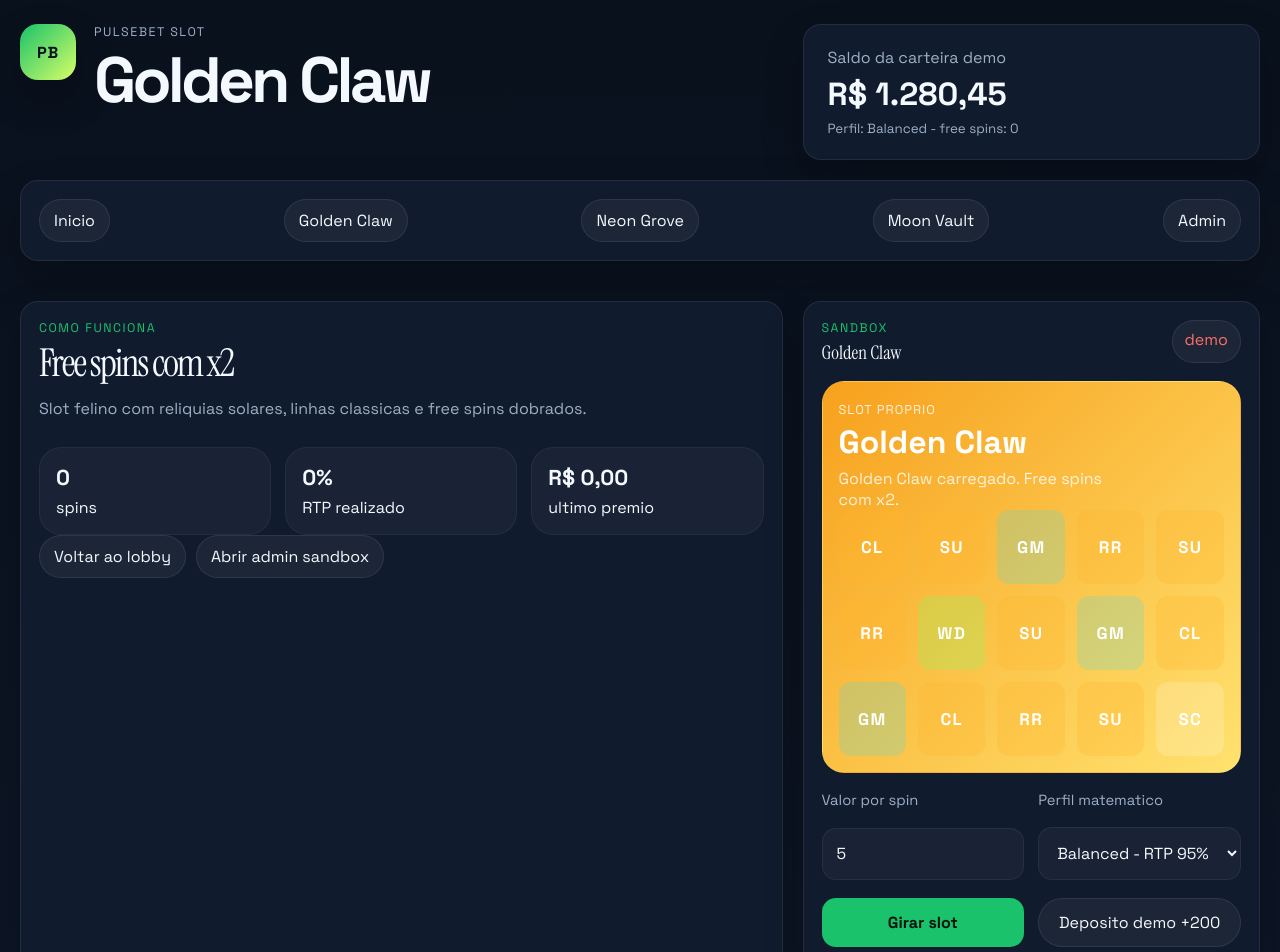
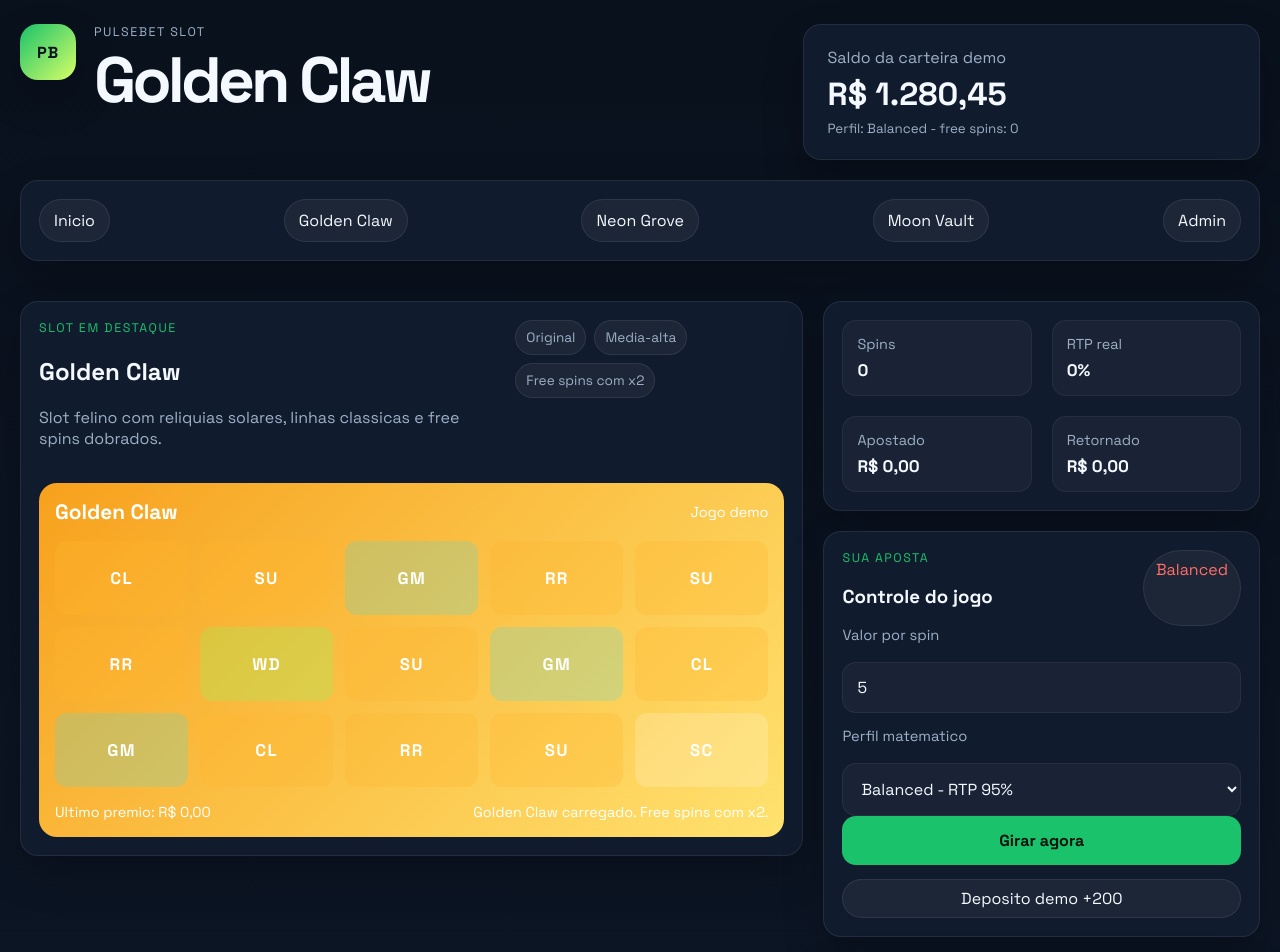
Before and after one commit to Dashbuster/bet-site, a Next.js app: page /slots/golden-claw in a window 1280 px wide. Shown: the top 952 px of the page. Built offline with nearby package versions, Linux system fonts and the light colour scheme.

Commit message:
Simplify slot pages to match Brazilian bet style

```diff
--- a/app/globals.css
+++ b/app/globals.css
@@ -67,7 +67,8 @@
 .casino-section,
 .content-grid,
 .history-section,
-.wallet-grid {
+.wallet-grid,
+.slot-page-layout {
   position: relative;
   z-index: 1;
   max-width: 1280px;
@@ -78,7 +79,9 @@
 .hero-grid,
 .content-grid,
 .casino-grid,
-.wallet-grid {
+.wallet-grid,
+.slot-page-layout,
+.slot-summary-grid {
   display: grid;
   gap: 20px;
 }
@@ -91,6 +94,12 @@
 .wallet-grid {
   grid-template-columns: 1.15fr 0.85fr;
   margin-top: 26px;
+}
+
+.slot-page-layout {
+  grid-template-columns: 1.4fr 0.78fr;
+  margin-top: 20px;
+  align-items: start;
 }
 
 .brand-lockup {
@@ -280,6 +289,59 @@
   gap: 10px;
   align-items: center;
   justify-content: space-between;
+}
+
+.slot-page-head {
+  display: flex;
+  justify-content: space-between;
+  gap: 16px;
+  align-items: flex-start;
+}
+
+.slot-badges {
+  display: flex;
+  flex-wrap: wrap;
+  gap: 8px;
+}
+
+.slot-badges span {
+  border-radius: 999px;
+  padding: 8px 10px;
+  background: rgba(255, 255, 255, 0.05);
+  border: 1px solid rgba(255, 255, 255, 0.08);
+  color: var(--muted);
+  font-size: 0.85rem;
+}
+
+.slot-stage {
+  margin-top: 18px;
+  padding: 16px;
+  border-radius: 18px;
+  display: grid;
+  gap: 16px;
+  color: white;
+}
+
+.slot-stage-top,
+.slot-stage-footer {
+  display: flex;
+  justify-content: space-between;
+  gap: 12px;
+  align-items: center;
+}
+
+.slot-stage-top strong {
+  font-size: 1.3rem;
+}
+
+.slot-stage-top span,
+.slot-stage-footer span {
+  font-size: 0.9rem;
+}
+
+.slot-sidebar {
+  display: grid;
+  gap: 20px;
 }
 
 .casino-spotlight {
@@ -591,6 +653,37 @@
   grid-template-columns: repeat(4, minmax(0, 1fr));
 }
 
+.compact-paytable {
+  grid-template-columns: repeat(2, minmax(0, 1fr));
+}
+
+.slot-summary-grid {
+  grid-template-columns: repeat(2, minmax(0, 1fr));
+}
+
+.slot-summary-grid div {
+  padding: 14px;
+  border-radius: 14px;
+  background: rgba(255, 255, 255, 0.04);
+  border: 1px solid rgba(255, 255, 255, 0.05);
+}
+
+.slot-summary-grid span {
+  display: block;
+  margin-bottom: 6px;
+  color: var(--muted);
+  font-size: 0.9rem;
+}
+
+.slot-summary-grid strong {
+  display: block;
+  font-size: 1.05rem;
+}
+
+.single-column {
+  grid-template-columns: 1fr;
+}
+
 .paytable-card strong {
   display: block;
   margin-bottom: 8px;
@@ -688,7 +781,8 @@
   .content-grid,
   .history-grid,
   .casino-grid,
-  .wallet-grid {
+  .wallet-grid,
+  .slot-page-layout {
     grid-template-columns: 1fr;
   }
 
@@ -714,7 +808,8 @@
   .casino-cards,
   .launcher-actions,
   .slot-controls,
-  .paytable-grid {
+  .paytable-grid,
+  .slot-summary-grid {
     grid-template-columns: 1fr;
   }
 
@@ -730,4 +825,11 @@
     align-items: stretch;
     flex-direction: column;
   }
+
+  .slot-page-head,
+  .slot-stage-top,
+  .slot-stage-footer {
+    flex-direction: column;
+    align-items: stretch;
+  }
 }
--- a/components/slot-machine.tsx
+++ b/components/slot-machine.tsx
@@ -291,50 +291,27 @@
           </Link>
         </nav>
 
-        <div className="hero-grid">
-          <article className="hero-copy panel glass">
-            <p className="eyebrow accent">Como funciona</p>
-            <h2>{game.featureLabel}</h2>
+        <div className="slot-page-layout">
+          <section className="slot-main panel glass">
+            <div className="slot-page-head">
+              <div>
+                <p className="eyebrow accent">Slot em destaque</p>
+                <h2>{game.title}</h2>
                 <p className="muted">{game.description}</p>
-            <div className="hero-stats">
-              <div>
-                <strong>{stats.spins}</strong>
-                <span>spins</span>
               </div>
-              <div>
-                <strong>{realizedRtp}%</strong>
-                <span>RTP realizado</span>
-              </div>
-              <div>
-                <strong>{currency.format(lastPayout)}</strong>
-                <span>ultimo premio</span>
+              <div className="slot-badges">
+                <span>{game.badge}</span>
+                <span>{game.volatility}</span>
+                <span>{game.featureLabel}</span>
               </div>
             </div>
-            <div className="action-row">
-              <Link className="ghost-link" href="/">
-                Voltar ao lobby
-              </Link>
-              <Link className="ghost-link" href="/admin/sandbox">
-                Abrir admin sandbox
-              </Link>
-            </div>
-          </article>
 
-          <aside className="launcher panel">
-            <div className="launcher-head">
-              <div>
-                <p className="eyebrow accent">Sandbox</p>
-                <h3>{game.title}</h3>
-              </div>
-              <span className="live-pill">{freeSpinsRemaining ? `${freeSpinsRemaining} free spins` : "demo"}</span>
+            <div className="slot-stage" style={{ background: game.accent }}>
+              <div className="slot-stage-top">
+                <strong>{game.title}</strong>
+                <span>{freeSpinsRemaining ? `${freeSpinsRemaining} free spins` : "Jogo demo"}</span>
               </div>
 
-            <div className="launcher-screen" style={{ background: game.accent }}>
-              <div className="launcher-overlay">
-                <span>Slot proprio</span>
-                <strong>{game.title}</strong>
-                <p>{message}</p>
-              </div>
               <div
                 className="reels slot-grid"
                 style={{ gridTemplateColumns: `repeat(${game.reels}, minmax(0, 1fr))` }}
@@ -347,9 +324,46 @@
                   )),
                 )}
               </div>
+
+              <div className="slot-stage-footer">
+                <span>Ultimo premio: {currency.format(lastPayout)}</span>
+                <span>{message}</span>
+              </div>
+            </div>
+          </section>
+
+          <aside className="slot-sidebar">
+            <section className="panel glass">
+              <div className="slot-summary-grid">
+                <div>
+                  <span>Spins</span>
+                  <strong>{stats.spins}</strong>
+                </div>
+                <div>
+                  <span>RTP real</span>
+                  <strong>{realizedRtp}%</strong>
+                </div>
+                <div>
+                  <span>Apostado</span>
+                  <strong>{currency.format(stats.wagered)}</strong>
+                </div>
+                <div>
+                  <span>Retornado</span>
+                  <strong>{currency.format(stats.won)}</strong>
+                </div>
+              </div>
+            </section>
+
+            <section className="panel glass">
+              <div className="launcher-head">
+                <div>
+                  <p className="eyebrow accent">Sua aposta</p>
+                  <h3>Controle do jogo</h3>
+                </div>
+                <span className="live-pill">{selectedProfile.name}</span>
               </div>
 
-            <div className="slot-controls">
+              <div className="slot-controls single-column">
                 <label className="stake-input">
                   <span>Valor por spin</span>
                   <input
@@ -373,9 +387,9 @@
                 </label>
               </div>
 
-            <div className="launcher-actions">
+              <div className="launcher-actions single-column">
                 <button className="place-bet" onClick={spin} type="button">
-                {freeSpinsRemaining ? "Usar free spin" : "Girar slot"}
+                  {freeSpinsRemaining ? "Usar free spin" : "Girar agora"}
                 </button>
                 <button
                   className="ghost-button"
@@ -385,8 +399,16 @@
                   Deposito demo +200
                 </button>
               </div>
+            </section>
 
-            <div className="paytable-grid">
+            <section className="panel glass">
+              <div className="launcher-head">
+                <div>
+                  <p className="eyebrow accent">Tabela</p>
+                  <h3>Pagamentos</h3>
+                </div>
+              </div>
+              <div className="paytable-grid compact-paytable">
                 {game.lineSymbols.map((symbol) => (
                   <div className="paytable-card" key={symbol}>
                     <strong>{game.symbolLabel[symbol]}</strong>
@@ -396,6 +418,7 @@
                   </div>
                 ))}
               </div>
+            </section>
           </aside>
         </div>
       </section>
```
Lines whose indentation alone changed are shown as unchanged.
